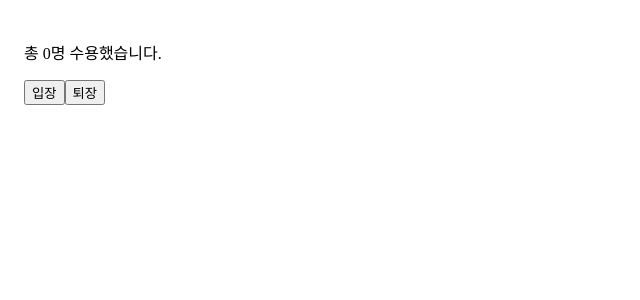
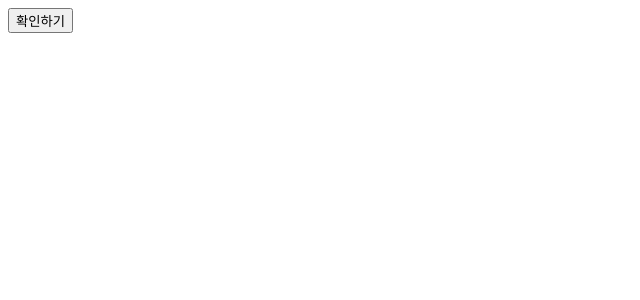
Before and after one commit to 88kdjo/React-Tutorial, a React (Create React App) app: page / in a window 1280 px wide. Shown: the top 300 px of the page, without its empty margins (0-640 px from the left). Built offline with nearby package versions, Linux system fonts and the light colour scheme.

Commit message:
Learn Handling Events & Create ConfirmButtonClassComponent.jsx and ConfirmButtonFunctionComponent.jsx

```diff
--- /dev/null
+++ b/src/chapter_08/ConfirmButtonClassComponent.jsx
@@ -0,0 +1,43 @@
+import React from 'react';
+
+// class component
+
+class ConfirmButtonClassComponent extends React.Component {
+  constructor(props) {
+    super(props);
+
+    this.state = {
+      isConfirmed: false,
+    };
+
+    // bind() 사용
+    // callback에서 'this'를 사용하기 위해서는 바인딩을 필수적으로 해줘야 합니다.
+    // this.handleConfirm = this.handleConfirm.bind(this);
+  };
+
+  // handleConfirm() {
+  //   this.setState( (prevState) => ({
+  //     isConfirmed: !prevState.isConfirmed,
+  //   }));
+  // };
+
+  // Class fields syntax 사용
+  handleConfirm = () => {
+    this.setState( (prevState) => ({
+      isConfirmed: !prevState.isConfirmed,
+    }));
+  };
+
+  render() {
+    return (
+      <button onClick={this.handleConfirm} disabled={this.state.isConfirmed}>
+        {
+          this.state.isConfirmed ? '확인됨' : '확인하기'
+        }
+      </button>
+    );
+  };
+
+}
+
+export default ConfirmButtonClassComponent;
--- /dev/null
+++ b/src/chapter_08/ConfirmButtonFunctionComponent.jsx
@@ -0,0 +1,22 @@
+import { useState } from 'react';
+
+// function component
+
+const ConfirmButtonFunctionComponent = (props) => {
+  const [isConfirmed, setIsConfirmed] = useState(false);
+
+  const handleConfirm = () => {
+    setIsConfirmed( (prevIsConfirmed) => !prevIsConfirmed);
+  };
+
+  return (
+    <button onClick={handleConfirm} disabled={isConfirmed}>
+      {
+        isConfirmed ? '확인됨' : '확인하기'
+      }
+    </button>
+  );
+
+}
+
+export default ConfirmButtonFunctionComponent;
--- a/src/index.js
+++ b/src/index.js
@@ -7,7 +7,9 @@ import reportWebVitals from './reportWebVitals';
 // import Clock from './chapter_04/Clock';
 // import CommentList from './chapter_05/CommentList';
 // import NotificationList from './chapter_06/NotificationList';
-import Accommodate from './chapter_07/Accommodate';
+// import Accommodate from './chapter_07/Accommodate';
+// import ConfirmButtonClassComponent from './chapter_08/ConfirmButtonClassComponent';
+import ConfirmButtonFunctionComponent from './chapter_08/ConfirmButtonFunctionComponent';
 
 const root = ReactDOM.createRoot(document.getElementById('root'));
 root.render(
@@ -15,7 +17,9 @@ root.render(
     // <Library />
     // <CommentList />
     // <NotificationList />
-    <Accommodate />
+    // <Accommodate />
+    // <ConfirmButtonClassComponent />
+    <ConfirmButtonFunctionComponent />
 );
 
 // setInterval( () => {
```
